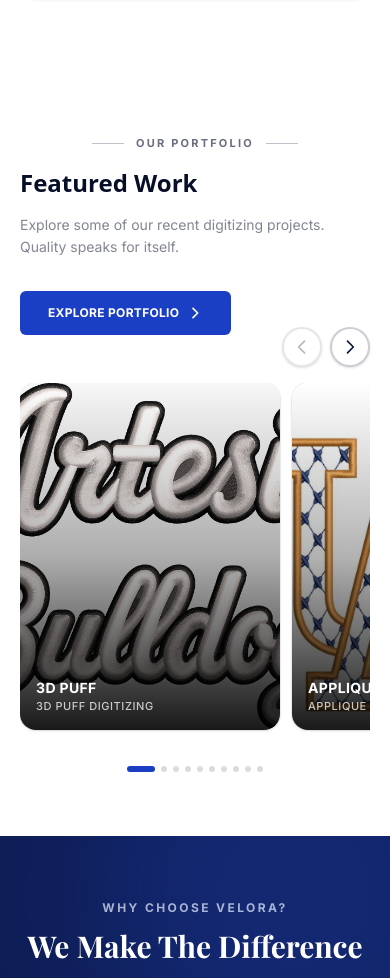
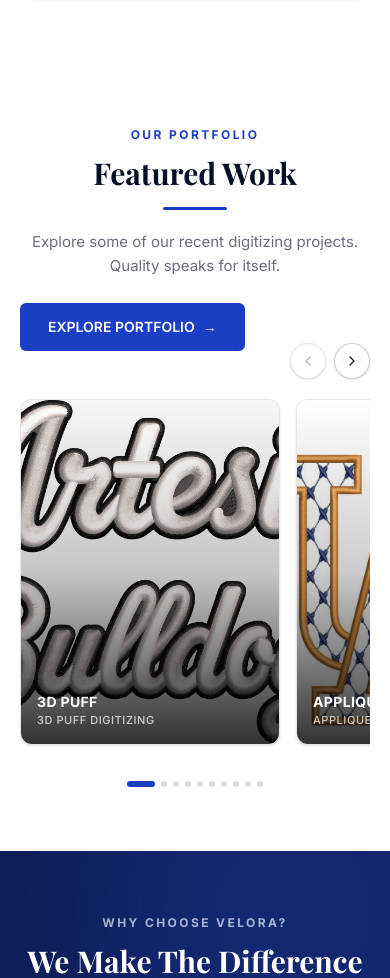
Before and after one commit to veloradigitizing/veloradigitizing, a Next.js app: page / in a window 390 px wide. Shown: the part 5380-6358 px from the top of the page. Built offline with nearby package versions, Linux system fonts and the light colour scheme; a web font is replaced by a local one.

Commit message:
refactor(FeaturedCategories): streamline category data structure and improve layout responsiveness

```diff
--- a/app/components/FeaturedCategories.tsx
+++ b/app/components/FeaturedCategories.tsx
@@ -2,80 +2,21 @@
 
 import { useState, useRef, useEffect, useCallback } from "react";
 import Link from "next/link";
-import { Reveal } from "../components/Reveal";
+import Icon from "./Icon";
+import { SectionTag } from "./Section";
+import { Reveal } from "./Reveal";
 
-// ALL categories from Velora with correct image paths
 const FEATURED_CATEGORIES = [
-  {
-    id: 1,
-    name: "3D PUFF",
-    subtitle: "3D Puff Digitizing",
-    image: "/images/3d-puff/3d-puff-sample-01.jpeg",
-    href: "/store?category=3d-puff",
-  },
-  {
-    id: 2,
-    name: "APPLIQUE",
-    subtitle: "Applique Design",
-    image: "/images/applique-design/ADesign.jpeg",
-    href: "/store?category=applique-design",
-  },
-  {
-    id: 3,
-    name: "CAP LOGO",
-    subtitle: "Cap Digitizing",
-    image: "/images/cap-logo/cap-logo-02.jpeg",
-    href: "/store?category=cap-logo",
-  },
-  {
-    id: 4,
-    name: "CHENILLE",
-    subtitle: "Chenille Patch",
-    image: "/images/chenille/chenille-01.jpeg",
-    href: "/store?category=chenille",
-  },
-  {
-    id: 5,
-    name: "JACKET BACK",
-    subtitle: "Jacket Back Design",
-    image: "/images/jacket-back-design/jacket-back-01.jpeg",
-    href: "/store?category=jacket-back-design",
-  },
-  {
-    id: 6,
-    name: "LEFT CHEST",
-    subtitle: "Left Chest Logo",
-    image: "/images/left-chest-logo/left-chest-shirt-01.jpeg",
-    href: "/store?category=left-chest-logo",
-  },
-  {
-    id: 7,
-    name: "TOWEL",
-    subtitle: "Towel Embroidery",
-    image: "/images/towel-design/towel-design-01.jpeg",
-    href: "/store?category=towel-design",
-  },
-  {
-    id: 8,
-    name: "SHOULDER",
-    subtitle: "Shoulder Design",
-    image: "/images/shoulder-design/pilipinas-logo-01.jpeg",
-    href: "/store?category=shoulder-design",
-  },
-  {
-    id: 9,
-    name: "PATCHES",
-    subtitle: "Custom Patches",
-    image: "/images/custom-patches/DadByDay.jpeg",
-    href: "/store?category=custom-patches",
-  },
-  {
-    id: 10,
-    name: "VECTOR ART",
-    subtitle: "Vector Artwork",
-    image: "/images/vector-art/GokuVector.jpeg",
-    href: "/store?category=vector-art",
-  },
+  { id: 1, name: "3D PUFF", subtitle: "3D Puff Digitizing", image: "/images/3d-puff/3d-puff-sample-01.jpeg", href: "/store?category=3d-puff" },
+  { id: 2, name: "APPLIQUE", subtitle: "Applique Design", image: "/images/applique-design/ADesign.jpeg", href: "/store?category=applique-design" },
+  { id: 3, name: "CAP LOGO", subtitle: "Cap Digitizing", image: "/images/cap-logo/cap-logo-02.jpeg", href: "/store?category=cap-logo" },
+  { id: 4, name: "CHENILLE", subtitle: "Chenille Patch", image: "/images/chenille/chenille-01.jpeg", href: "/store?category=chenille" },
+  { id: 5, name: "JACKET BACK", subtitle: "Jacket Back Design", image: "/images/jacket-back-design/jacket-back-01.jpeg", href: "/store?category=jacket-back-design" },
+  { id: 6, name: "LEFT CHEST", subtitle: "Left Chest Logo", image: "/images/left-chest-logo/left-chest-shirt-01.jpeg", href: "/store?category=left-chest-logo" },
+  { id: 7, name: "TOWEL", subtitle: "Towel Embroidery", image: "/images/towel-design/towel-design-01.jpeg", href: "/store?category=towel-design" },
+  { id: 8, name: "SHOULDER", subtitle: "Shoulder Design", image: "/images/shoulder-design/pilipinas-logo-01.jpeg", href: "/store?category=shoulder-design" },
+  { id: 9, name: "PATCHES", subtitle: "Custom Patches", image: "/images/custom-patches/DadByDay.jpeg", href: "/store?category=custom-patches" },
+  { id: 10, name: "VECTOR ART", subtitle: "Vector Artwork", image: "/images/vector-art/GokuVector.jpeg", href: "/store?category=vector-art" },
 ];
 
 export default function FeaturedCategories() {
@@ -89,10 +30,9 @@ export default function FeaturedCategories() {
     if (!el) return;
     setCanScrollLeft(el.scrollLeft > 10);
     setCanScrollRight(el.scrollLeft + el.clientWidth < el.scrollWidth - 10);
-
     const card = el.querySelector("[data-feature-card]");
     const cardWidth = card?.getBoundingClientRect().width || 210;
-    const gap = 12;
+    const gap = 16;
     const newIndex = Math.round(el.scrollLeft / (cardWidth + gap));
     setActiveIndex(Math.min(newIndex, FEATURED_CATEGORIES.length - 1));
   }, []);
@@ -114,125 +54,67 @@ export default function FeaturedCategories() {
     if (!el) return;
     const card = el.querySelector<HTMLElement>("[data-feature-card]");
     const cardWidth = card?.getBoundingClientRect().width || 210;
-    const gap = 12;
+    const gap = 16;
     el.scrollBy({
       left: direction === "left" ? -(cardWidth + gap) : cardWidth + gap,
       behavior: "smooth",
     });
   };
 
+  const leftBtnClass = canScrollLeft
+    ? "flex h-9 w-9 items-center justify-center rounded-full border bg-white shadow-sm transition-all duration-200 border-navy-950/20 text-navy-950 hover:border-brand-600 hover:text-brand-600 cursor-pointer"
+    : "flex h-9 w-9 items-center justify-center rounded-full border bg-white shadow-sm transition-all duration-200 border-navy-950/10 text-navy-950/30 cursor-not-allowed";
+
+  const rightBtnClass = canScrollRight
+    ? "flex h-9 w-9 items-center justify-center rounded-full border bg-white shadow-sm transition-all duration-200 border-navy-950/20 text-navy-950 hover:border-brand-600 hover:text-brand-600 cursor-pointer"
+    : "flex h-9 w-9 items-center justify-center rounded-full border bg-white shadow-sm transition-all duration-200 border-navy-950/10 text-navy-950/30 cursor-not-allowed";
+
   return (
     <section className="relative bg-white py-16 lg:py-20 overflow-hidden">
       <div className="mx-auto max-w-7xl px-5 lg:px-10">
-        <div className="flex flex-col gap-10 lg:flex-row lg:gap-12 lg:items-start">
-          {/* LEFT SIDE - Header with tight flow (No dynamic height gap) */}
-          <div className="w-full lg:w-[26%] lg:shrink-0 py-2">
-            {/* Tag with lines - Vesper style */}
-            <div className="flex items-center justify-center lg:justify-start gap-3">
-              <span className="h-px w-8 bg-navy-950/25" />
-              <span className="text-[11px] font-bold uppercase tracking-[0.2em] text-navy-950/60">
-                Our Portfolio
-              </span>
-              <span className="h-px w-8 bg-navy-950/25" />
-            </div>
-
-            {/* Title */}
-            <h2
-              className="mt-4 text-2xl font-bold leading-tight text-navy-950 sm:text-3xl lg:text-4xl"
-              style={{
-                fontFamily:
-                  'system-ui, -apple-system, BlinkMacSystemFont, "Segoe UI", sans-serif',
-              }}
-            >
-              Featured Work
-            </h2>
-
-            {/* Description */}
-            <p className="mt-4 text-sm leading-relaxed text-navy-950/50 lg:text-[15px]">
-              Explore some of our recent digitizing projects. Quality speaks for
-              itself.
-            </p>
-
-            {/* CTA Button - Standard layout margin */}
+        <div className="flex flex-col gap-12 lg:flex-row lg:items-start">
+          {/* Left: Title + CTA */}
+          <Reveal direction="left" className="lg:w-72 lg:shrink-0">
+            <SectionTag
+              eyebrow="Our Portfolio"
+              title="Featured Work"
+              subtitle="Explore some of our recent digitizing projects. Quality speaks for itself."
+            />
             <Link
               href="/portfolio"
-              className="mt-8 inline-flex items-center gap-2 rounded-md bg-brand-600 px-7 py-3.5 text-xs font-bold uppercase tracking-wide text-white transition-all hover:bg-brand-700"
+              className="vr-btn vr-btn-primary mt-6 inline-flex items-center gap-2 rounded-md bg-brand-600 px-7 py-3.5 text-sm font-semibold text-white transition-colors hover:bg-brand-700"
             >
-              Explore Portfolio
-              <svg
-                className="h-4 w-4"
-                fill="none"
-                viewBox="0 0 24 24"
-                stroke="currentColor"
-                strokeWidth={2.5}
-              >
-                <path
-                  strokeLinecap="round"
-                  strokeLinejoin="round"
-                  d="M9 5l7 7-7 7"
-                />
-              </svg>
+              EXPLORE PORTFOLIO
+              <span aria-hidden className="vr-arrow">&rarr;</span>
             </Link>
-          </div>
+          </Reveal>
 
-          {/* RIGHT SIDE - Carousel Container */}
+          {/* Right: Carousel */}
           <div className="relative flex-1 min-w-0">
-            {/* ARROWS - Top Right */}
+            {/* Arrows */}
             <div className="absolute -top-14 right-0 z-20 flex items-center gap-2">
               <button
                 onClick={() => scroll("left")}
                 disabled={!canScrollLeft}
-                className={`flex h-10 w-10 items-center justify-center rounded-full border-2 bg-white shadow-sm transition-all duration-200 ${
-                  canScrollLeft
-                    ? "border-navy-950/20 text-navy-900 hover:border-brand-600 hover:text-brand-600 cursor-pointer"
-                    : "border-navy-950/10 text-navy-950/30 cursor-not-allowed"
-                }`}
+                className={leftBtnClass}
                 aria-label="Previous"
               >
-                <svg
-                  className="h-5 w-5"
-                  fill="none"
-                  viewBox="0 0 24 24"
-                  stroke="currentColor"
-                  strokeWidth={2}
-                >
-                  <path
-                    strokeLinecap="round"
-                    strokeLinejoin="round"
-                    d="M15 19l-7-7 7-7"
-                  />
-                </svg>
+                <Icon name="chevron-down" className="h-4 w-4 rotate-90" />
               </button>
               <button
                 onClick={() => scroll("right")}
                 disabled={!canScrollRight}
-                className={`flex h-10 w-10 items-center justify-center rounded-full border-2 bg-white shadow-sm transition-all duration-200 ${
-                  canScrollRight
-                    ? "border-navy-950/20 text-navy-900 hover:border-brand-600 hover:text-brand-600 cursor-pointer"
-                    : "border-navy-950/10 text-navy-950/30 cursor-not-allowed"
-                }`}
+                className={rightBtnClass}
                 aria-label="Next"
               >
-                <svg
-                  className="h-5 w-5"
-                  fill="none"
-                  viewBox="0 0 24 24"
-                  stroke="currentColor"
-                  strokeWidth={2}
-                >
-                  <path
-                    strokeLinecap="round"
-                    strokeLinejoin="round"
-                    d="M9 5l7 7-7 7"
-                  />
-                </svg>
+                <Icon name="chevron-down" className="h-4 w-4 -rotate-90" />
               </button>
             </div>
 
-            {/* CAROUSEL TRACK - Large Screen par perfect 5 cards ke liye width: xl:w-[calc(20%-10px)] */}
+            {/* Carousel Track */}
             <div
               ref={scrollRef}
-              className="flex gap-3 overflow-x-auto scroll-smooth snap-x snap-mandatory pb-4"
+              className="flex gap-4 overflow-x-auto scroll-smooth snap-x snap-mandatory pb-4"
               style={{ scrollbarWidth: "none", msOverflowStyle: "none" }}
             >
               {FEATURED_CATEGORIES.map((cat) => (
@@ -240,22 +122,17 @@ export default function FeaturedCategories() {
                   key={cat.id}
                   href={cat.href}
                   data-feature-card
-                  className="group relative flex-shrink-0 overflow-hidden rounded-2xl bg-white shadow-sm ring-1 ring-black/5 transition-all duration-300 hover:-translate-y-1 hover:shadow-md snap-start w-[260px] sm:w-[200px] md:w-[220px] lg:w-[calc(25%-9px)] xl:w-[calc(20%-10px)]"
+                  className="vr-lift group relative flex-shrink-0 overflow-hidden rounded-xl border border-navy-950/10 bg-white shadow-sm transition-all duration-300 hover:-translate-y-1 hover:shadow-md snap-start w-[260px] sm:w-[200px] md:w-[220px] lg:w-[calc(25%-12px)] xl:w-[calc(20%-13px)]"
                 >
-                  {/* Image Area - Aspect-[3/4] for elegant sizing */}
-                  <div className="relative aspect-[3/4] w-full overflow-hidden bg-gray-100">
+                  <div className="vr-zoom relative aspect-[3/4] w-full overflow-hidden bg-gray-100">
                     <img
                       src={cat.image}
                       alt={cat.name}
                       className="h-full w-full object-cover transition-transform duration-500 group-hover:scale-105"
                       loading="lazy"
                     />
-
-                    {/* Dark Gradient Overlay */}
-                    <div className="absolute inset-0 bg-gradient-to-t from-black/90 via-black/30 to-transparent" />
+                    <div className="absolute inset-0 bg-gradient-to-t from-black/80 via-black/20 to-transparent" />
                   </div>
-
-                  {/* Text Info Overlay on Bottom */}
                   <div className="absolute bottom-0 left-0 right-0 p-4 z-10">
                     <span className="block text-sm font-bold uppercase tracking-wide text-white">
                       {cat.name}
@@ -276,23 +153,16 @@ export default function FeaturedCategories() {
                   onClick={() => {
                     const el = scrollRef.current;
                     if (!el) return;
-                    const card = el.querySelector<HTMLElement>(
-                      "[data-feature-card]",
-                    );
-                    const cardWidth =
-                      card?.getBoundingClientRect().width || 210;
-                    const gap = 12;
+                    const card = el.querySelector<HTMLElement>("[data-feature-card]");
+                    const cardWidth = card?.getBoundingClientRect().width || 210;
+                    const gap = 16;
                     el.scrollTo({
                       left: i * (cardWidth + gap),
                       behavior: "smooth",
                     });
                   }}
-                  className={`h-1.5 rounded-full transition-all duration-300 ${
-                    i === activeIndex
-                      ? "w-7 bg-brand-600"
-                      : "w-1.5 bg-navy-950/15"
-                  }`}
-                  aria-label={`Go to slide ${i + 1}`}
+                  className={i === activeIndex ? "h-1.5 rounded-full transition-all duration-300 w-7 bg-brand-600" : "h-1.5 rounded-full transition-all duration-300 w-1.5 bg-navy-950/15"}
+                  aria-label={"Go to slide " + (i + 1)}
                 />
               ))}
             </div>
```
